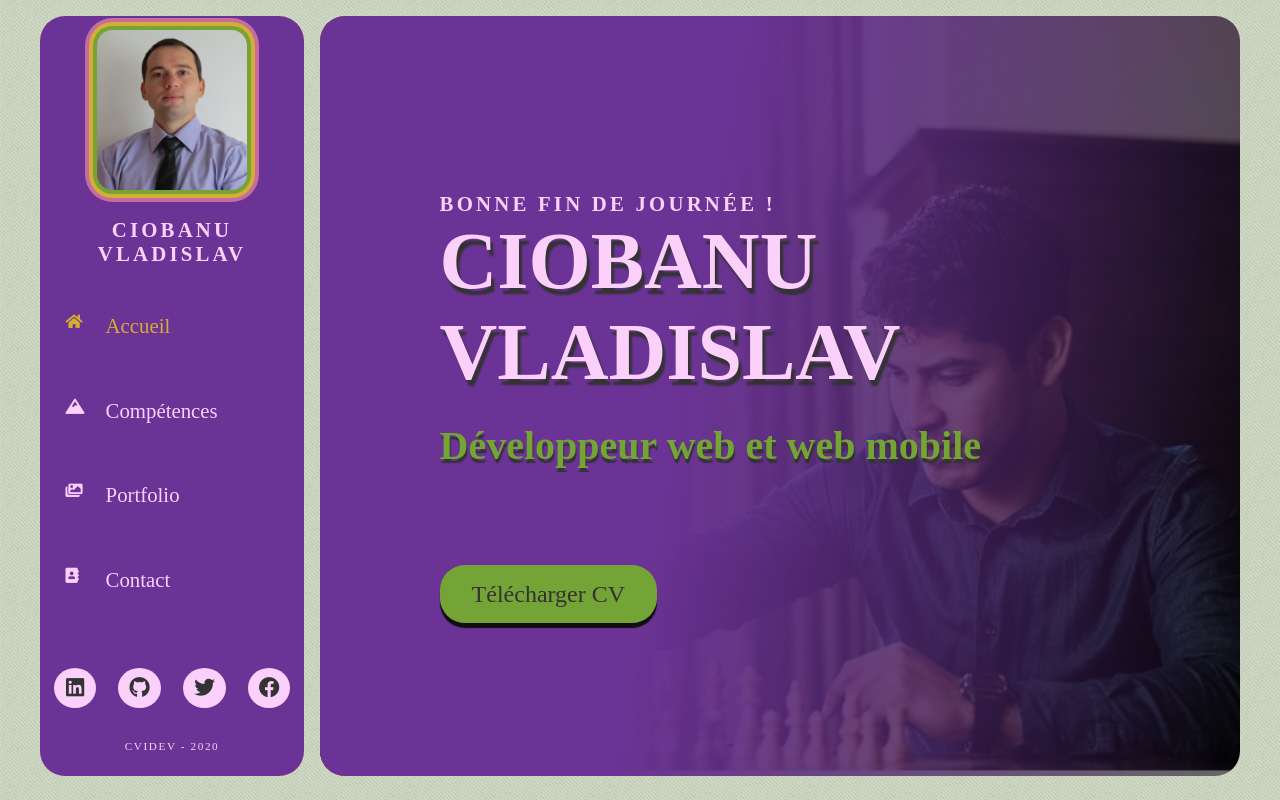
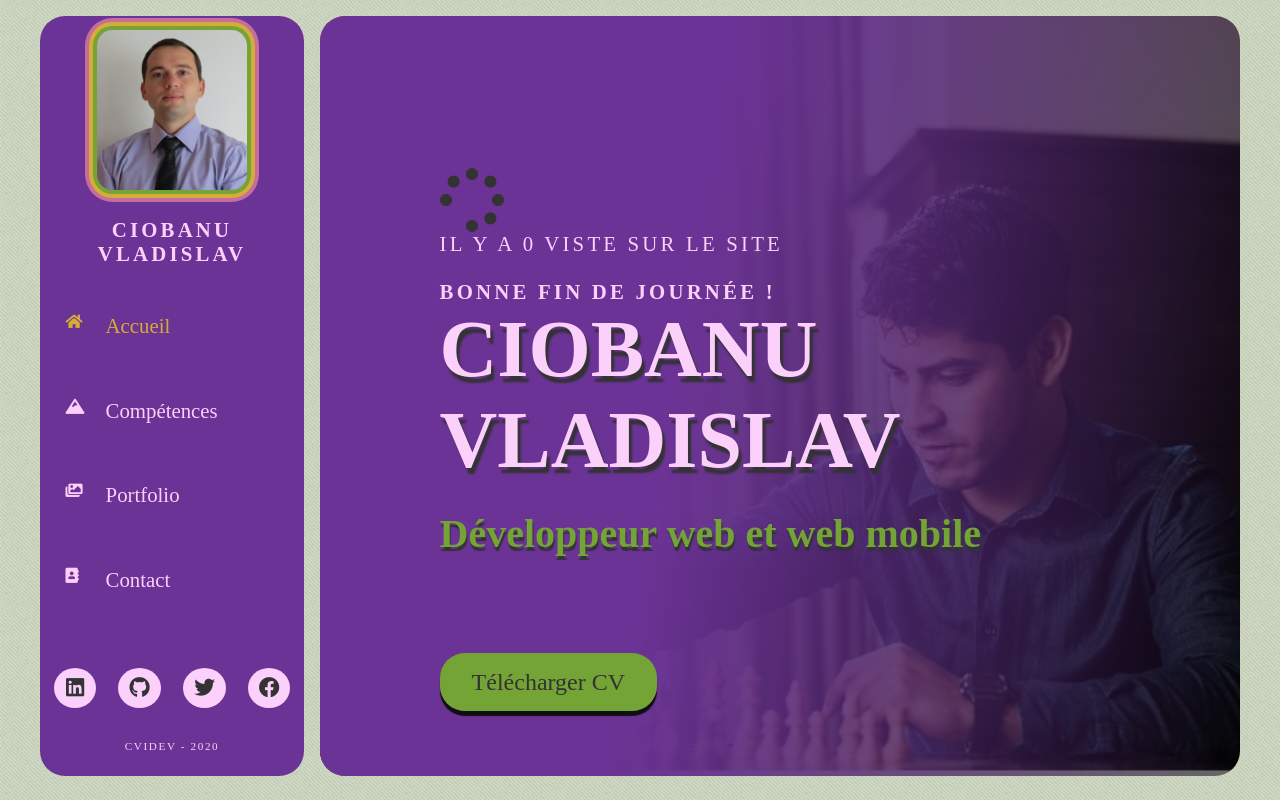
Before and after one commit to cnvvcvlad/cv-react, a React (Create React App) app: page / in a window 1280 px wide. Built offline with nearby package versions, Linux system fonts and the light colour scheme; a web font is replaced by a local one.

Commit message:
add loading icon and count component

```diff
--- a/src/components/Hello.js
+++ b/src/components/Hello.js
@@ -9,7 +9,13 @@ const Hello = () => {
     }
 
     return (
-        <h3 className="textContent">{message}</h3>
+        <div>
+            <div className={'row text-center'}>
+                <span className="fas fa-spin fa-spinner fa-4x"></span>
+            </div>
+            <span className="textContent">Il y a 0 viste sur le site</span>
+            <h3 className="textContent">{message}</h3>
+        </div>
     );
 
 };
```
Also changed, not shown: src/components/Counter.js (added, +11 -0 lines).
